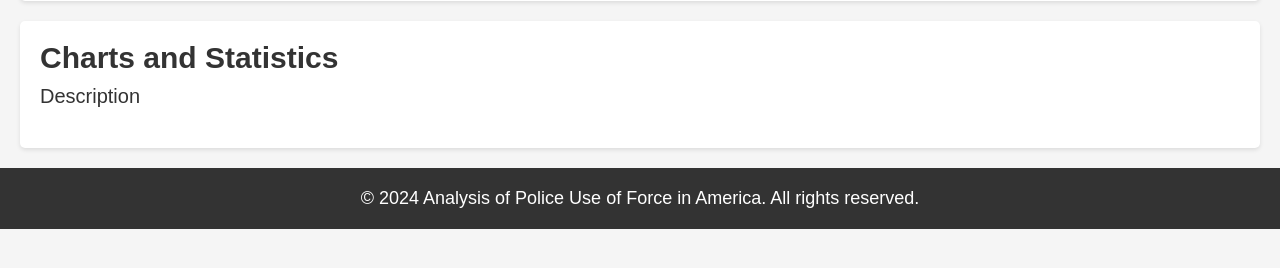
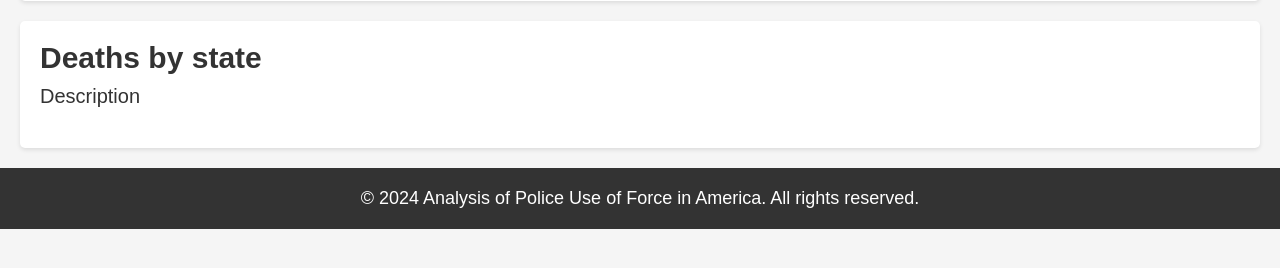
Before and after one commit to Fedt2407/19_Police_Fatal_Force_Analysis, a Flask app: template templates/index.html in a window 1280 px wide. Shown: the part 233-501 px from the top of the page. Run offline with Flask 3, Linux system fonts and the light colour scheme; the template is opened without the code that fills it, so the values that code supplies are empty.

Commit message:
Added number of deaths by state

```diff
--- a/main.py
+++ b/main.py
@@ -2,6 +2,7 @@ from flask import Flask, render_template, request, redirect, url_for, flash, ses
 import os
 from dotenv import load_dotenv
 import pandas as pd
+import plotly.express as px
 
 # Load environment variables from .env file
 load_dotenv()
@@ -16,7 +17,22 @@ def home():
     shape_deaths = data_deaths.shape
     head_deaths = data_deaths.head().to_html(classes='dataframe', index=False)
 
-    return render_template('index.html', shape_deaths=shape_deaths, head_deaths=head_deaths)
+    # Plotting number of deaths for first 10 states with px.bar
+    data_deaths = data_deaths['state'].value_counts().sort_values(ascending=False)
+    deaths_by_state = px.bar(data_deaths, x=data_deaths.index, y=data_deaths.values)
+    deaths_by_state.update_layout(
+        xaxis_title='US States',
+        yaxis_title='Number of Deaths by Police',
+        # yaxis=dict(type='log')
+    )
+    deaths_by_state_html = deaths_by_state.to_html(full_html=False)
+
+
+    return render_template('index.html',
+                           shape_deaths=shape_deaths,
+                           head_deaths=head_deaths,
+                           deaths_by_state=deaths_by_state_html,
+                           )
 
 
 if __name__ == '__main__':
--- a/templates/index.html
+++ b/templates/index.html
@@ -30,11 +30,9 @@
     </section>
 
     <section id="charts">
-      <h2>Charts and Statistics</h2>
+      <h2>Deaths by state</h2>
       <p>Description</p>
-      <div id="chart1">
-        <!-- Insert first chart here -->
-      </div>
+      <div id="chart1">{{ deaths_by_state | safe }}</div>
     </section>
 
     <footer>
```
